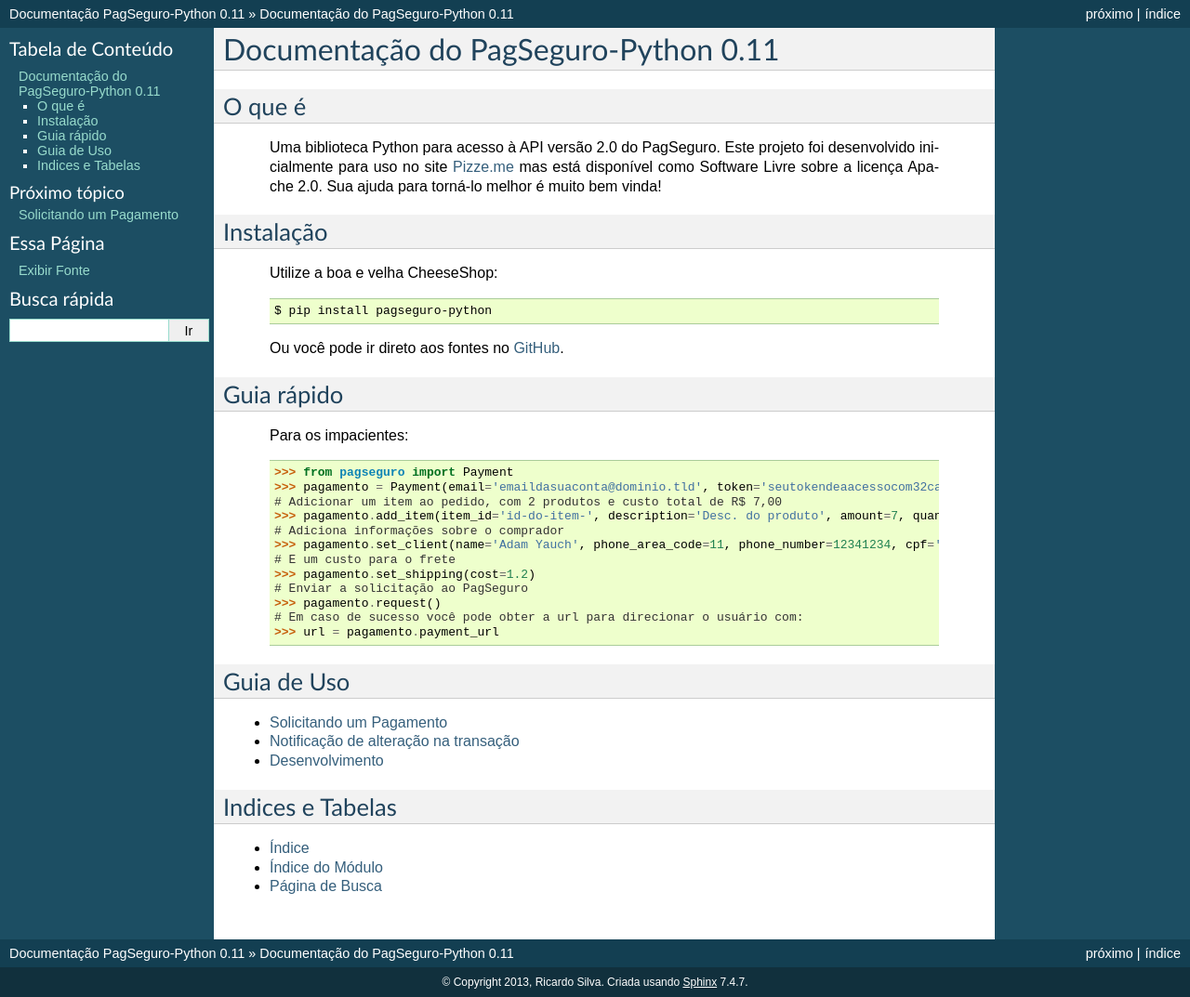
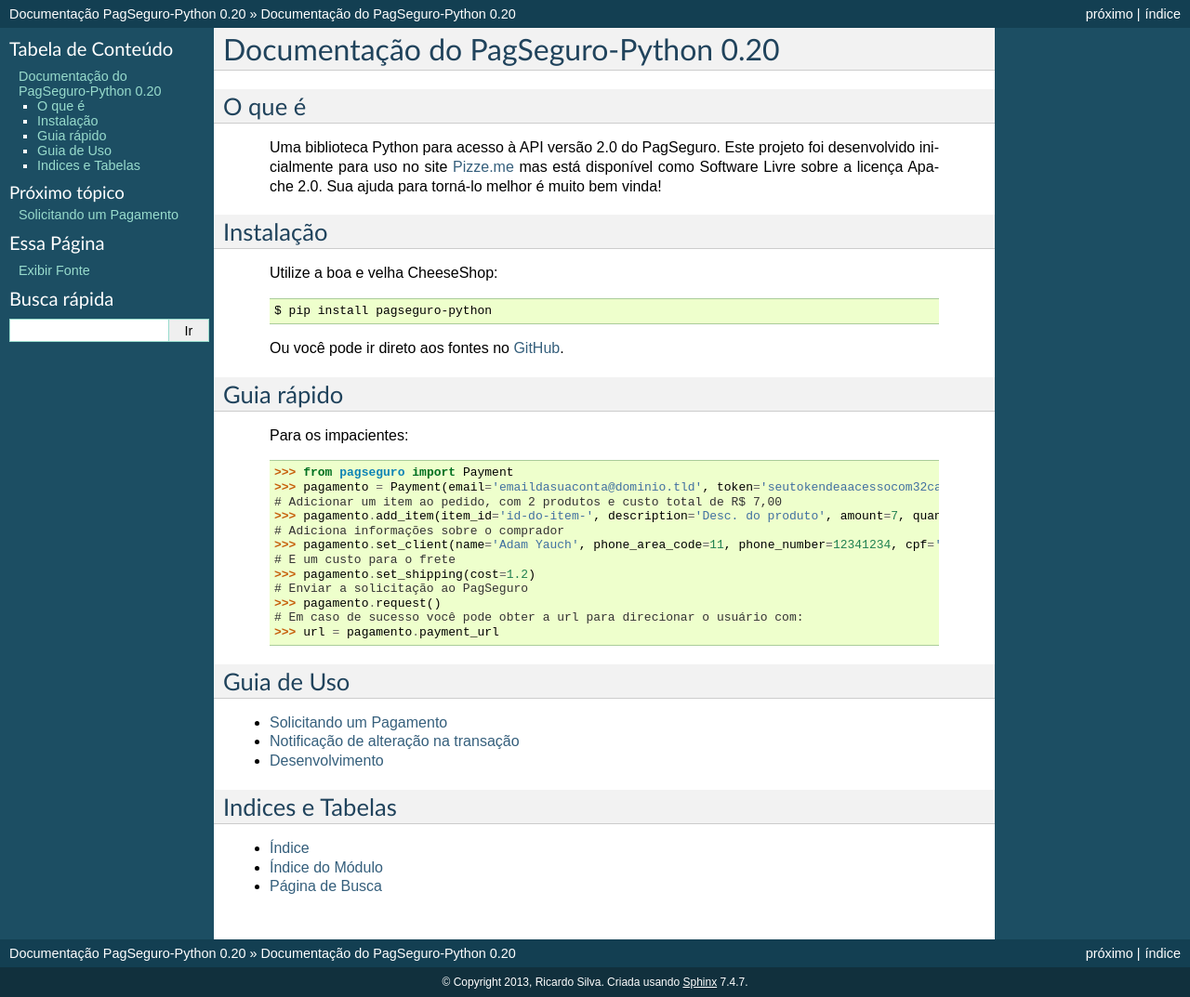
Before and after one commit to joao-bjsoftware/pagseguro-python, a Sphinx documentation site: the page built from docs/source/index.rst, in a window 1280 px wide. Shown: the whole page at 93% size. Built offline with Sphinx 7.4.7, drawn with Linux system fonts in a browser that asks for light colours.

Commit message:
Atualizada versão

```diff
--- a/docs/source/conf.py
+++ b/docs/source/conf.py
@@ -60,9 +60,9 @@
 # built documents.
 #
 # The short X.Y version.
-version = '0.11'
+version = '0.20'
 # The full version, including alpha/beta/rc tags.
-release = '0.11'
+release = '0.20'
 
 # The language for content autogenerated by Sphinx. Refer to documentation
 # for a list of supported languages.
--- a/setup.py
+++ b/setup.py
@@ -6,7 +6,7 @@
 
 setup(
     name='pagseguro-python',
-    version='0.11',
+    version='0.20',
     description='PagSeguro API v.2 client library ',
     author='Ricardo Silva',
     author_email='rsas79@gmail.com',
```
